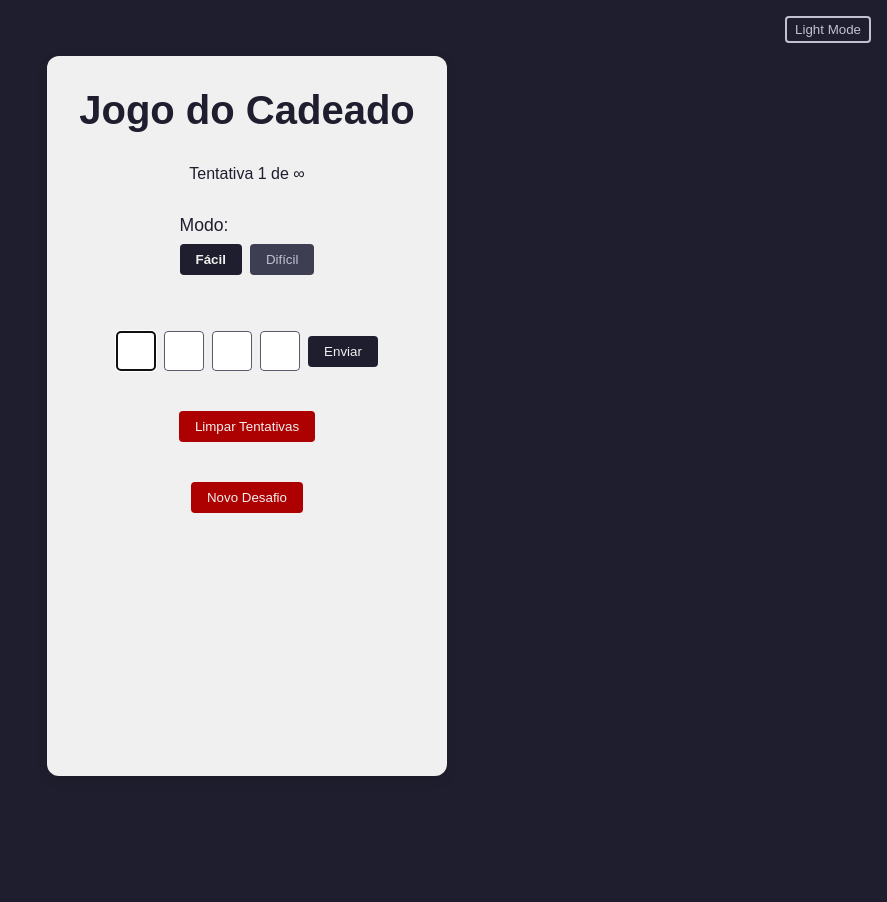
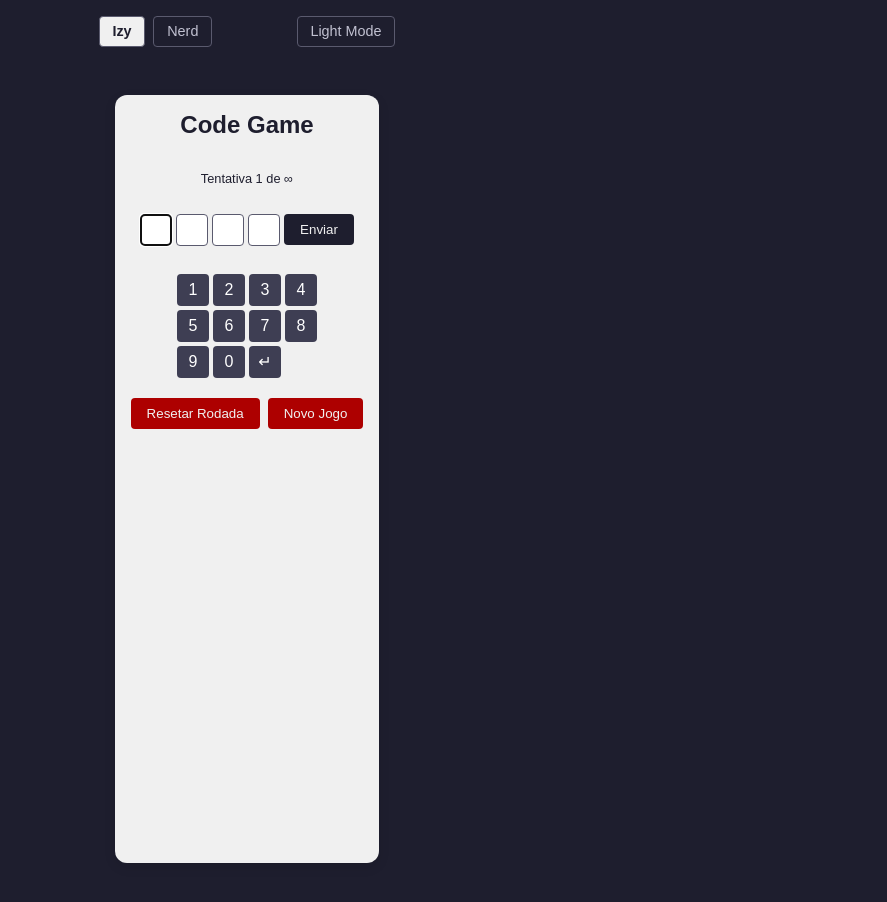
Before and after one commit to Luizcarlosmaia/CodeGame, a React (Vite) app: page / in a window 1280 px wide. Shown: the top 902 px of the page, without its empty margins (393-1280 px from the left). Before the commit the page ends 832 px from the top, so only its background shows below. Built offline with nearby package versions, Linux system fonts and the light colour scheme.

Commit message:
versão melhorada visualmente

```diff
--- a/src/App.tsx
+++ b/src/App.tsx
@@ -1,39 +1,49 @@
-// src/App.tsx
+// App.tsx
 import React, { useState } from "react";
 import { ThemeProvider } from "styled-components";
 import { GlobalStyles } from "./styles/GlobalStyles";
 import { theme, darkTheme } from "./theme";
 import { Game } from "./components/Game";
-import styled from "styled-components";
-
-const ToggleWrapper = styled.div`
-  position: absolute;
-  top: 1rem;
-  right: 1rem;
-`;
-
-const ToggleButton = styled.button`
-  background: none;
-  border: 2px solid ${({ theme }) => theme.colors.grayText};
-  border-radius: 4px;
-  padding: 0.25rem 0.5rem;
-  color: ${({ theme }) => theme.colors.grayText};
-  cursor: pointer;
-`;
+import {
+  Header,
+  ModeMenu,
+  ThemeToggleWrapper,
+  ModeToggleButton,
+} from "./styles/AppStyles";
 
 export const App: React.FC = () => {
   const [isDark, setIsDark] = useState(true);
+  const [mode, setMode] = useState<"easy" | "hard">("easy");
   const activeTheme = isDark ? darkTheme : theme;
 
   return (
     <ThemeProvider theme={activeTheme}>
       <GlobalStyles />
-      <ToggleWrapper>
-        <ToggleButton onClick={() => setIsDark((d) => !d)}>
-          {isDark ? "Light Mode" : "Dark Mode"}
-        </ToggleButton>
-      </ToggleWrapper>
-      <Game />
+      <Header>
+        <ModeMenu>
+          <ModeToggleButton
+            active={mode === "easy"}
+            onClick={() => setMode("easy")}
+          >
+            Izy
+          </ModeToggleButton>
+          <ModeToggleButton
+            active={mode === "hard"}
+            onClick={() => setMode("hard")}
+          >
+            Nerd
+          </ModeToggleButton>
+        </ModeMenu>
+
+        <ThemeToggleWrapper>
+          <ModeToggleButton active={false} onClick={() => setIsDark((d) => !d)}>
+            {isDark ? "Light Mode" : "Dark Mode"}
+          </ModeToggleButton>
+        </ThemeToggleWrapper>
+      </Header>
+
+      {/* PASSA O mode PARA O GAME */}
+      <Game mode={mode} />
     </ThemeProvider>
   );
 };
--- a/src/components/Game.tsx
+++ b/src/components/Game.tsx
@@ -2,12 +2,9 @@
 import React, { useState, useRef, useEffect, type KeyboardEvent } from "react";
 import { GuessRow } from "./GuessRow";
 import { generateCode } from "../utils/generateCode";
-import type { GameMode } from "../types";
 import {
   Title,
   Subtitle,
-  ModeToggleGroup,
-  ModeToggleButton,
   DigitInput,
   SubmitButton,
   RestartButton,
@@ -24,14 +21,19 @@ import {
   TableRow,
   TableCell,
   Badge,
+  Keypad,
+  Key,
+  ActionGroup,
 } from "../styles/AppStyles";
 import { getFeedback } from "../utils/getFeedback";
-
-export const Game: React.FC = () => {
+interface GameProps {
+  mode: "easy" | "hard";
+}
+export const Game: React.FC<GameProps> = ({ mode }) => {
   const [secretCode, setSecretCode] = useState<string[]>(generateCode);
   const [guesses, setGuesses] = useState<string[][]>([]);
   const [inputDigits, setInputDigits] = useState(["", "", "", ""]);
-  const [mode, setMode] = useState<GameMode>("easy");
+
   const [isWinner, setIsWinner] = useState(false);
   const inputRefs = useRef<(HTMLInputElement | null)[]>([]);
 
@@ -83,31 +85,15 @@ export const Game: React.FC = () => {
   };
 
   return (
+    <>
       <PageWrapper>
         <Content>
           {/* CONTROLS */}
           <Controls>
-          <Title>Jogo do Cadeado</Title>
+            <Title>Code Game</Title>
             <Counter>
               Tentativa {isWinner ? guesses.length : guesses.length + 1} de ∞
             </Counter>
-          <Subtitle>
-            Modo:
-            <ModeToggleGroup>
-              <ModeToggleButton
-                active={mode === "easy"}
-                onClick={() => setMode("easy")}
-              >
-                Fácil
-              </ModeToggleButton>
-              <ModeToggleButton
-                active={mode === "hard"}
-                onClick={() => setMode("hard")}
-              >
-                Difícil
-              </ModeToggleButton>
-            </ModeToggleGroup>
-          </Subtitle>
           </Controls>
 
           {/* INPUTS + ENVIAR */}
@@ -125,6 +111,7 @@ export const Game: React.FC = () => {
                 }}
                 aria-label={`Dígito ${idx + 1}`}
                 disabled={isWinner}
+                readOnly
               />
             ))}
             <SubmitButton
@@ -134,9 +121,27 @@ export const Game: React.FC = () => {
               Enviar
             </SubmitButton>
           </InputArea>
+          <Keypad>
+            {[1, 2, 3, 4, 5, 6, 7, 8, 9, 0].map((n) => (
+              <Key
+                key={n}
+                onClick={() => {
+                  // encontra primeira posição vazia e insere o dígito
+                  const idx = inputDigits.findIndex((d) => d === "");
+                  if (idx !== -1) handleChange(String(n), idx);
+                }}
+              >
+                {n}
+              </Key>
+            ))}
+            {/* enter */}
+            <Key onClick={handleGuess}>↵</Key>
+          </Keypad>
 
-        <RestartButton onClick={handleClear}>Limpar Tentativas</RestartButton>
-        <RestartButton onClick={handleRestart}>Novo Desafio</RestartButton>
+          <ActionGroup>
+            <RestartButton onClick={handleClear}>Resetar Rodada</RestartButton>
+            <RestartButton onClick={handleRestart}>Novo Jogo</RestartButton>
+          </ActionGroup>
 
           {/* MENSAGEM DE VITÓRIA */}
           {isWinner && <WinnerMessage>Parabéns! cadeado aberto!</WinnerMessage>}
@@ -191,5 +196,6 @@ export const Game: React.FC = () => {
           )}
         </Content>
       </PageWrapper>
+    </>
   );
 };
--- a/src/styles/AppStyles.ts
+++ b/src/styles/AppStyles.ts
@@ -1,5 +1,40 @@
 // src/styles/AppStyles.ts
 import styled, { keyframes, css } from "styled-components";
+
+// src/styles/AppStyles.ts
+export const Header = styled.header`
+  width: 100%;
+  max-width: 360px;
+  margin: 0 auto 1rem;
+  display: flex;
+  justify-content: space-between;
+  align-items: center;
+  padding: 0 1rem;
+`;
+
+export const ModeMenu = styled.nav`
+  display: flex;
+  gap: 0.5rem;
+`;
+
+export const ThemeToggleWrapper = styled.div`
+  /* sem estilos especiais por enquanto */
+`;
+
+export const ToggleWrapper = styled.div`
+  position: absolute;
+  top: 1rem;
+  right: 1rem;
+`;
+
+export const ToggleButton = styled.button`
+  background: none;
+  border: 2px solid ${({ theme }) => theme.colors.grayText};
+  border-radius: 4px;
+  padding: 0.25rem 0.5rem;
+  color: ${({ theme }) => theme.colors.grayText};
+  cursor: pointer;
+`;
 
 export const Container = styled.div`
   display: flex;
@@ -9,23 +44,22 @@ export const Container = styled.div`
   height: 100vh;
   text-align: center;
   background-color: ${({ theme }) => theme.colors.white};
-  padding: 2rem;
-  max-width: 500px;
+  padding: 1rem;
+  max-width: 360px;
   margin: 2rem auto;
   border-radius: 12px;
   box-shadow: 0 4px 12px rgba(0, 0, 0, 0.1);
 `;
 
 export const Title = styled.h1`
-  font-size: 2.5rem;
+  font-size: 1.5rem;
   color: ${({ theme }) => theme.colors.primaryDark};
   margin-bottom: 1rem;
 `;
 
 export const Subtitle = styled.p`
-  font-size: 1.1rem;
+  font-size: 1rem;
   color: ${({ theme }) => theme.colors.primaryDark};
-  margin-bottom: 2rem;
 `;
 
 export const StartButton = styled.button`
@@ -65,10 +99,10 @@ export const InputRow = styled.div<{ shake?: boolean }>`
 `;
 
 export const DigitInput = styled.input`
-  width: 2.5rem;
-  height: 2.5rem;
+  width: 2rem;
+  height: 2rem;
   text-align: center;
-  font-size: 1.25rem;
+  font-size: 1rem;
   border: 1px solid ${({ theme }) => theme.colors.inputBorder};
   border-radius: 4px;
 `;
@@ -93,7 +127,6 @@ export const RestartButton = styled.button`
   border: none;
   border-radius: 4px;
   cursor: pointer;
-  margin-top: 1rem;
 
   &:hover {
     background-color: ${({ theme }) => theme.colors.dangerDark};
@@ -112,21 +145,28 @@ export const WinnerMessage = styled.div`
 
 export const GuessRowContainer = styled.div`
   display: flex;
-  gap: 0.5rem;
-  margin-bottom: 0.75rem;
+  gap: 0.25rem; // reduzido de 0.5rem
+  flex-wrap: wrap;
+  justify-content: center;
 `;
 
-export const GuessDigit = styled.div<{ color: string }>`
-  width: 2.5rem;
-  height: 2.5rem;
+export const GuessDigit = styled.div<{ color: string; textColor?: string }>`
+  width: 1.8rem; // reduzido de 2.5rem
+  height: 1.8rem; // reduzido de 2.5rem
   display: flex;
   align-items: center;
   justify-content: center;
   font-weight: bold;
-  font-size: 1.25rem;
+  font-size: 1rem; // reduzido de 1.25rem
   border-radius: 4px;
   background-color: ${({ color }) => color};
-  color: ${({ theme }) => theme.colors.black};
+  color: ${({ textColor, theme }) => textColor ?? theme.colors.black};
+
+  @media (max-width: 600px) {
+    width: 1.8rem; // mantido compacto no mobile
+    height: 1.8rem;
+    font-size: 0.9rem; // ligeiramente menor no mobile
+  }
 `;
 
 export const HardModeText = styled.p`
@@ -136,7 +176,7 @@ export const HardModeText = styled.p`
 
 // Contador de tentativas
 export const Counter = styled.div`
-  font-size: 1rem;
+  font-size: 0.8rem;
   color: ${({ theme }) => theme.colors.primaryDark};
   margin-bottom: 1rem;
   text-align: center;
@@ -169,20 +209,25 @@ export const PageWrapper = styled.div`
   min-height: 100vh;
   padding: 2rem;
   background-color: ${({ theme }) => theme.colors.background};
+
+  @media (max-width: 600px) {
+    padding: 1rem;
+  }
 `;
 
 /** Container interno limita largura e adiciona sombra */
 export const Content = styled.div`
   width: 100%;
-  max-width: 500px;
+  max-width: 360px;
   background-color: ${({ theme }) => theme.colors.white};
-  min-height: 90vh;
+  min-height: calc(100vh - 2rem);
+  overflow-y: auto;
   border-radius: 12px;
   box-shadow: 0 4px 12px rgba(0, 0, 0, 0.1);
-  padding: 2rem;
+  padding: 1rem;
   display: flex;
   flex-direction: column;
-  gap: 1.5rem;
+  gap: 0.75rem;
   align-items: center;
 `;
 
@@ -198,7 +243,7 @@ export const Controls = styled.div`
 export const InputArea = styled.div`
   display: flex;
   align-items: center;
-  gap: 0.5rem;
+  gap: 0.25rem;
 `;
 
 export const HistoryGrid = styled.div`
@@ -220,21 +265,11 @@ export const InfoRow = styled.div`
   gap: 0.5rem;
 `;
 
-export const Badge = styled.span<{ variant: "success" | "warning" }>`
-  display: inline-block;
-  padding: 0.25rem 0.5rem;
-  border-radius: 4px;
-  background-color: ${({ variant, theme }) =>
-    variant === "success" ? theme.colors.green : theme.colors.yellow};
-  color: ${({ theme }) => theme.colors.white};
-  font-size: 0.85rem;
-  font-weight: 500;
-`;
-
 export const GuessTable = styled.table`
   width: 100%;
   border-collapse: collapse;
-  margin-top: 1.5rem;
+  font-size: 0.9rem;
+  background-color: ${({ theme }) => theme.colors.white};
 `;
 
 export const TableHead = styled.thead`
@@ -242,25 +277,43 @@ export const TableHead = styled.thead`
 `;
 
 export const TableHeader = styled.th`
-  padding: 0.75rem;
+  padding: 0.4rem 0.6rem;
   color: ${({ theme }) => theme.colors.white};
   text-align: center;
-  font-weight: 500;
+  font-weight: 400;
+  font-size: 0.85rem;
+  border: 1px solid ${({ theme }) => theme.colors.black};
 `;
 
 export const TableBody = styled.tbody``;
 
 export const TableRow = styled.tr`
+  &:nth-child(odd) {
+    background-color: ${({ theme }) => theme.colors.gray};
+  }
   &:nth-child(even) {
-    background-color: ${({ theme }) => theme.colors.gray};
+    background-color: ${({ theme }) => theme.colors.white};
   }
 `;
 
 export const TableCell = styled.td`
-  padding: 0.5rem;
+  padding: 0.3rem 0.5rem;
   text-align: center;
-  color: ${({ theme }) => theme.colors.grayText};
-  border: 1px solid ${({ theme }) => theme.colors.gray};
+  color: ${({ theme }) => theme.colors.black};
+  border: 1px solid ${({ theme }) => theme.colors.black};
+`;
+
+export const Badge = styled.span<{ variant: "success" | "warning" }>`
+  display: inline-block;
+  padding: 0.2rem 0.4rem;
+  border-radius: 4px;
+  background-color: ${({ variant, theme }) =>
+    variant === "success" ? theme.colors.green : theme.colors.yellow};
+  color: ${({ theme }) => theme.colors.primaryDark};
+  font-size: 0.75rem;
+  font-weight: 600;
+  min-width: 1.2rem;
+  text-align: center;
 `;
 
 // Mode Toggle Components
@@ -271,14 +324,62 @@ export const ModeToggleGroup = styled.div`
 `;
 
 export const ModeToggleButton = styled.button<{ active: boolean }>`
-  padding: 0.5rem 1rem;
+  padding: 0.4rem 0.8rem;
+  font-size: 0.9rem;
+  border: 1px solid ${({ theme }) => theme.colors.inputBorder};
+  border-radius: 4px;
+  cursor: pointer;
+  background-color: ${
+    ({ active, theme }) =>
+      active
+        ? theme.colors.white /* active: white background */
+        : theme.colors.background /* inactive: match page background */
+  };
+  color: ${
+    ({ active, theme }) =>
+      active
+        ? theme.colors.primaryDark /* active: dark text */
+        : theme.colors.grayText /* inactive: muted text */
+  };
+  font-weight: ${({ active }) => (active ? "600" : "400")};
+  transition: background-color 0.2s, color 0.2s, border-color 0.2s;
+`;
+
+export const Keypad = styled.div`
+  display: grid;
+  grid-template-columns: repeat(4, 2rem);
+  gap: 0.25rem;
+  margin-top: 1rem;
+
+  @media (max-width: 600px) {
+    grid-template-columns: repeat(4, 2.5rem);
+    gap: 0.25rem;
+  }
+`;
+
+export const Key = styled.button`
+  width: 2rem;
+  height: 2rem;
+  font-size: 1rem;
   border: none;
   border-radius: 4px;
+  background-color: ${({ theme }) => theme.colors.gray};
+  color: ${({ theme }) => theme.colors.numberColor};
   cursor: pointer;
-  background-color: ${({ active, theme }) =>
-    active ? theme.colors.primary : theme.colors.gray};
-  color: ${({ active, theme }) =>
-    active ? theme.colors.white : theme.colors.grayText};
-  font-weight: ${({ active }) => (active ? "600" : "400")};
-  transition: background-color 0.2s;
+
+  &:active {
+    background-color: ${({ theme }) => theme.colors.primary};
+    color: ${({ theme }) => theme.colors.white};
+  }
+
+  @media (max-width: 600px) {
+    width: 2.5rem;
+    height: 2.5rem;
+    font-size: 1rem;
+  }
 `;
+export const ActionGroup = styled.div`
+  display: flex;
+  gap: 0.5rem;
+  margin-top: 0.5rem;
+`;
--- a/src/theme.ts
+++ b/src/theme.ts
@@ -7,6 +7,7 @@ export const theme = {
     black: "#000000",
     primary: "#1e1e2e",
     primaryDark: "#1e1e2e",
+    numberColor: "#1e1e2e",
     danger: "#ad0000",
     dangerDark: "#ad0000",
     successBg: "#d4edda",
@@ -26,6 +27,7 @@ export const darkTheme = {
     black: "#000000",
     primary: "#1e1e2e", // azul mais suave
     primaryDark: "#1e1e2e",
+    numberColor: "#ffffff",
     danger: "#ad0000",
     dangerDark: "#ad0000",
     successBg: "#d4edda", // verde escuro suave
```
Lines whose indentation alone changed are shown as unchanged.
